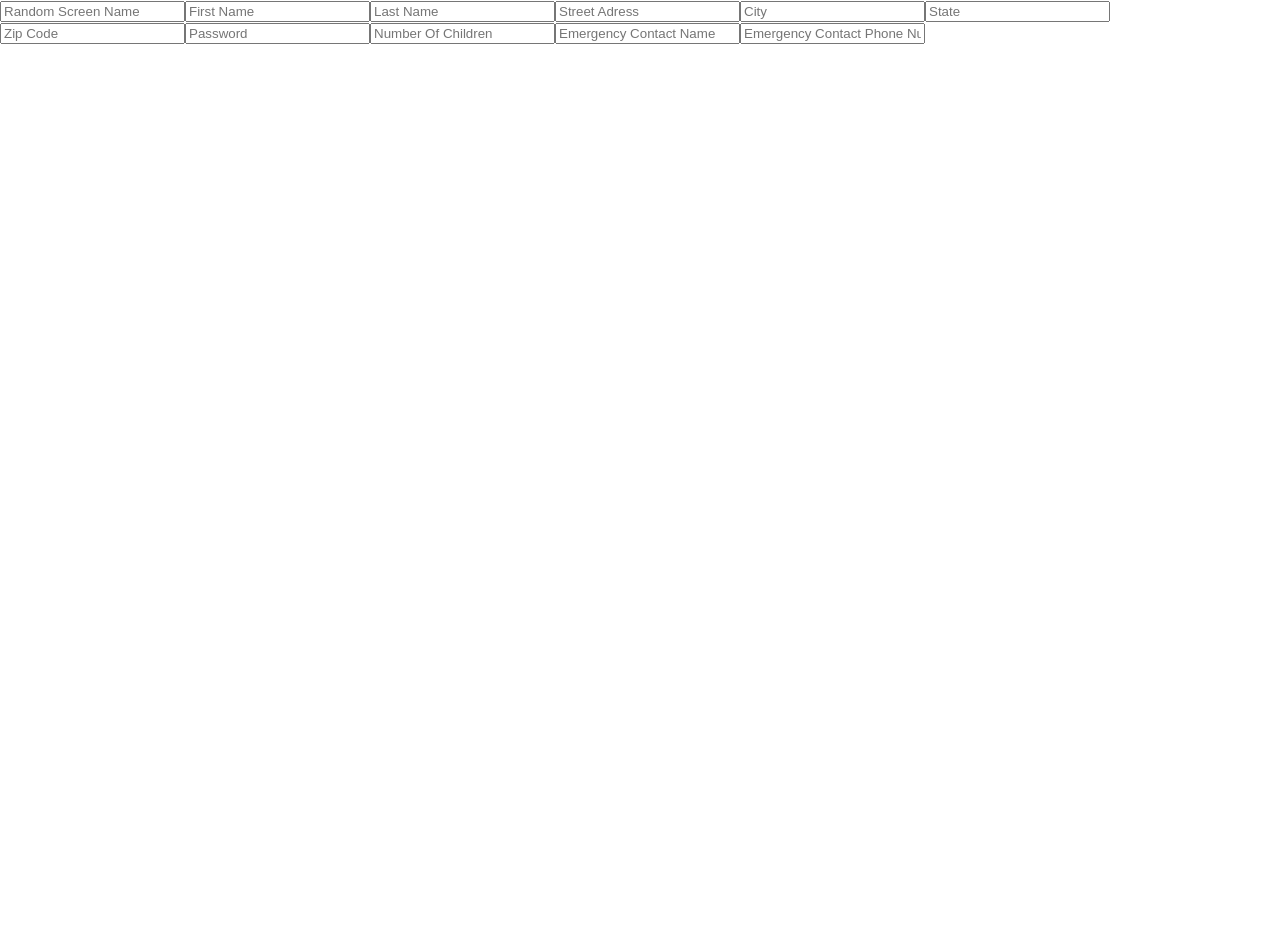
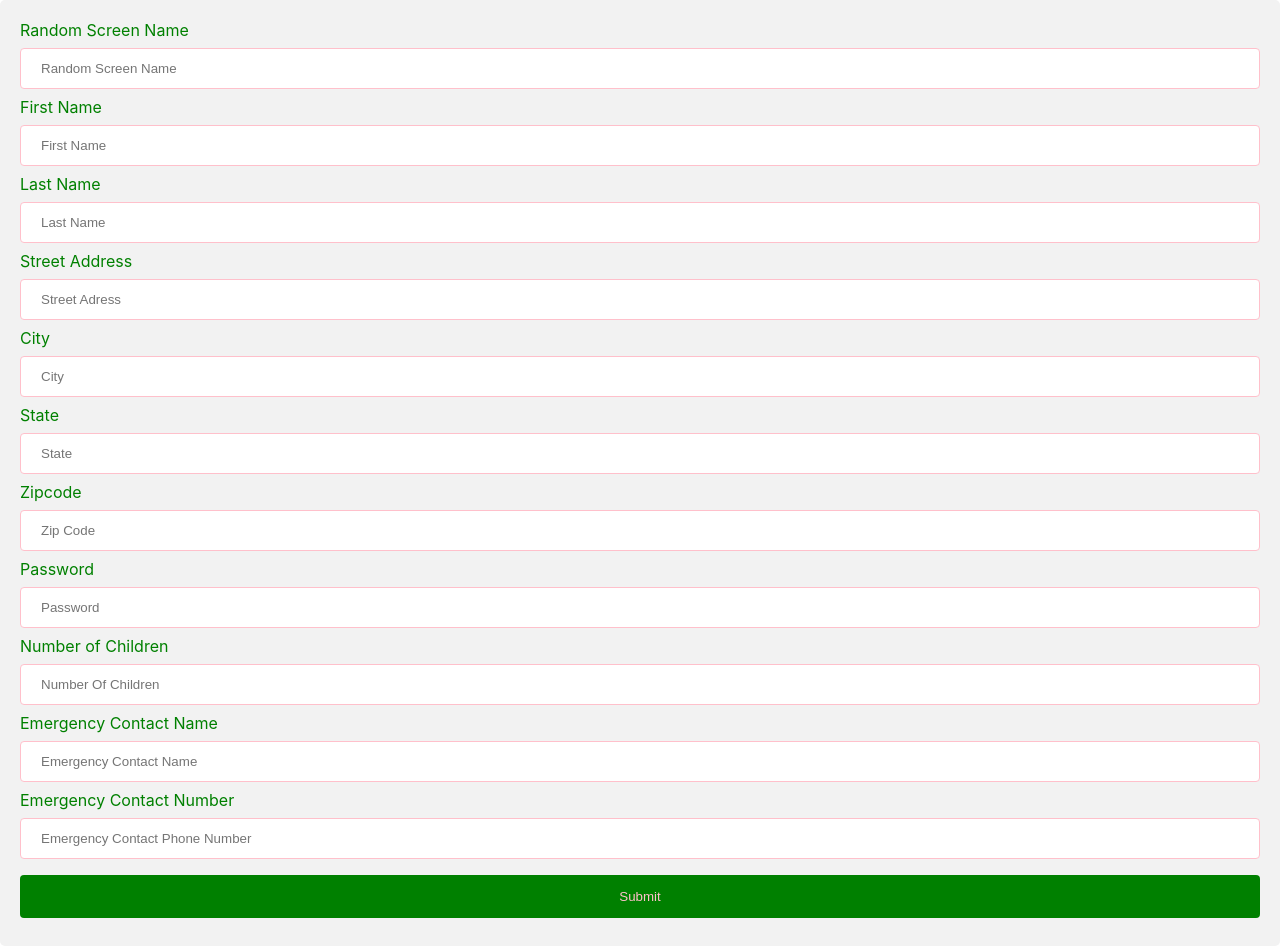
Before and after one commit to BIRDZ01/Frontend_React, a React (Create React App) app: page / in a window 1280 px wide. Before the commit the page ends 800 px from the top, so only its background shows below. Built offline with nearby package versions, Linux system fonts and the light colour scheme.

Commit message:
completed very basic form styling

```diff
--- a/src/pages/registration/RegistrationForm.jsx
+++ b/src/pages/registration/RegistrationForm.jsx
@@ -8,51 +8,96 @@ const RegistrationForm = () => {
    return(
       <div className="registrationForm">
          <form>
+            <label htmlFor="sname">Random Screen Name</label>
             <input
                type="text"
+               id="sname"
+               name="sname"
                placeholder="Random Screen Name"
-               // button here to generate random name
+               // random screen name generated by label as hyperlink
             />
+
+            <label htmlFor="fname">First Name</label>
             <input
                type="text"
+               id="fname"
+               name="firstName"
                placeholder="First Name"
             />
+
+            <label htmlFor="lname">Last Name</label>
             <input
                type="text"
+               id="lname"
+               name="lastName"
                placeholder="Last Name"
             />
+
+            <label htmlFor="street">Street Address</label>
             <input
                type="text"
+               id="street"
+               name="street"
                placeholder="Street Adress"
             />
+
+            <label htmlFor="city">City</label>
             <input
                type="text"
+               id="city"
+               name="city"
                placeholder="City"
             />
+
+            <label htmlFor="state">State</label>
             <input
                type="text"
+               id="state"
+               name="state"
                placeholder="State"
             />
+
+            <label htmlFor="zip">Zipcode</label>
+            <input
+               type="number"
+               id="zip"
+               name="zip"
+               placeholder="Zip Code"
+            />
+
+            <label htmlFor="password">Password</label>
+            <input
+               type="password"
+               id="password"
+               name="password"
+               placeholder="Password"
+            />
+
+            <label htmlFor="children">Number of Children</label>
+            <input
+               type="number"
+               id="children"
+               name="children"
+               placeholder="Number Of Children"
+            />
+
+            <label htmlFor="ecname">Emergency Contact Name</label>
             <input
                type="text"
-               placeholder="Zip Code"
-            />
-            <input
-               type="text"
-               placeholder="Password"
-            />
-            <input
-               type="text"
-               placeholder="Number Of Children"
-            />
-            <input
-               type="text"
+               id="ecname"
+               name="ecname"
                placeholder="Emergency Contact Name"
             />
+
+            <label htmlFor="ecnumber">Emergency Contact Number</label>
             <input
-               type="text"
+               type="number"
+               id="ecnumber"
+               name="ecnumber"
                placeholder="Emergency Contact Phone Number"
             />
+
+            <input type="submit"></input>
          </form>
       </div>
    )
--- a/src/pages/registration/registrationForm.css
+++ b/src/pages/registration/registrationForm.css
@@ -1,5 +1,37 @@
 /* ALL WORDS ALL CAPS */
 
-.registrationForm{
-   display: grid;
+/* FORMAT  */
+
+input[type=text],[type=number],[type=password], select {
+   width: 100%;
+   padding: 12px 20px;
+   margin: 8px 0;
+   display: inline-block;
+   border: 1px solid pink;
+   border-radius: 4px;
+   box-sizing: border-box;
 }
+
+input[type=submit]{
+   width: 100%;
+   background-color: green;
+   color: pink;
+   padding: 14px 20px;
+   margin: 8px 0;
+   border: none;
+   border-radius: 4px;
+   cursor: pointer;
+}
+
+input[type=submit]:hover {
+   background-color: pink;
+   color: green;
+}
+
+
+.registrationForm {
+   border-radius: 5px;
+   background-color: #f2f2f2;
+   padding: 20px;
+   color: green;
+}
```
